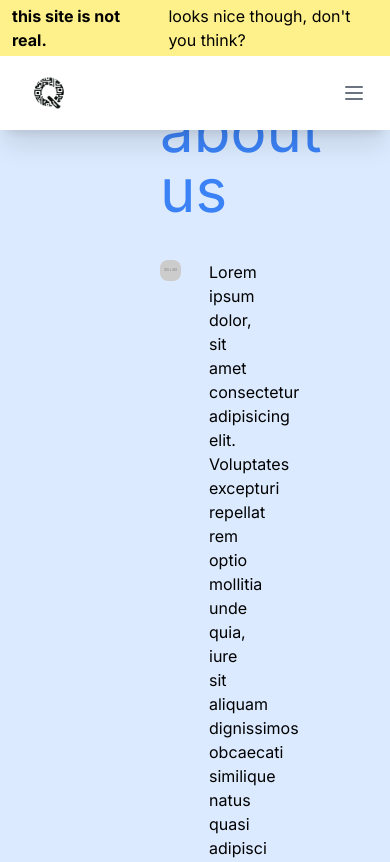
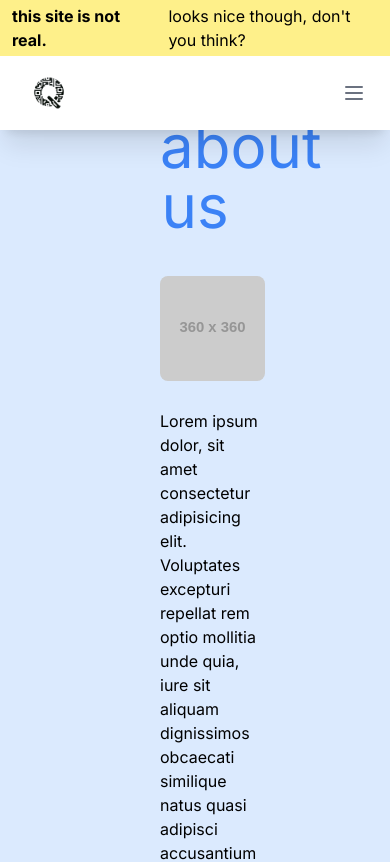
Before and after one commit to Allie-Howe/rockpunk, a Next.js app: page /about in a window 390 px wide. Shown: the top 862 px of the page. Built offline with nearby package versions, Linux system fonts and the light colour scheme.

Commit message:
subpages mobile friendly

```diff
--- a/src/app/(pages)/about/page.tsx
+++ b/src/app/(pages)/about/page.tsx
@@ -4,7 +4,7 @@ import { PlaceholderImage, PlaceholderText } from '@/app/placeholders';
 export default function About() {
   return <>
     <Header title='about us' />
-    <div className='grid grid-cols-2 gap-7'>
+    <div className='grid md:grid-cols-2 gap-7'>
       <PlaceholderImage />
       <PlaceholderText />
     </div>
--- a/src/app/(pages)/layout.tsx
+++ b/src/app/(pages)/layout.tsx
@@ -2,7 +2,7 @@ import { PropsWithChildren } from 'react';
 
 export default function Layout({ children }: PropsWithChildren) {
   return (
-    <div className="container mx-auto px-40 pt-3">
+    <div className="container mx-auto px-40 pt-7">
         {children}
     </div>
   );
--- a/src/app/(pages)/services/page.tsx
+++ b/src/app/(pages)/services/page.tsx
@@ -4,7 +4,7 @@ import { Header } from '../utils';
 export default function Services() {
   return <>
     <Header title='services' />
-    <div className='grid grid-cols-2 gap-7'>
+    <div className='grid md:grid-cols-2 gap-7'>
       <PlaceholderText />
       <PlaceholderImage />
     </div>
--- a/src/app/(pages)/utils.tsx
+++ b/src/app/(pages)/utils.tsx
@@ -1 +1 @@
-export const Header = ({title}: {title: string}) => <h2 className='text-6xl text-blue-500 mb-10'>{title}</h2>
+export const Header = ({title}: {title: string}) => <h2 className='text-6xl text-center md:text-left text-blue-500 mb-10'>{title}</h2>
```
